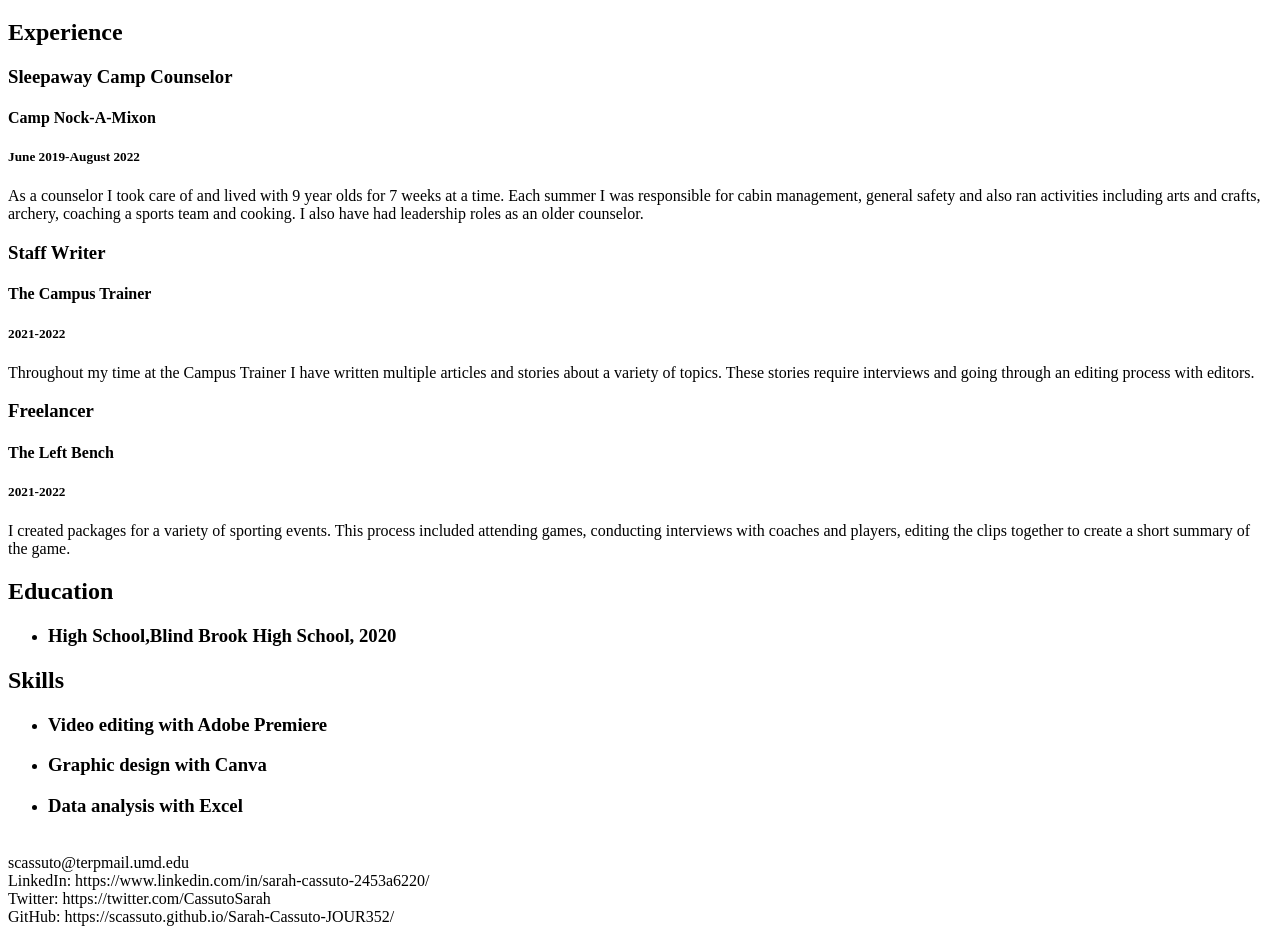
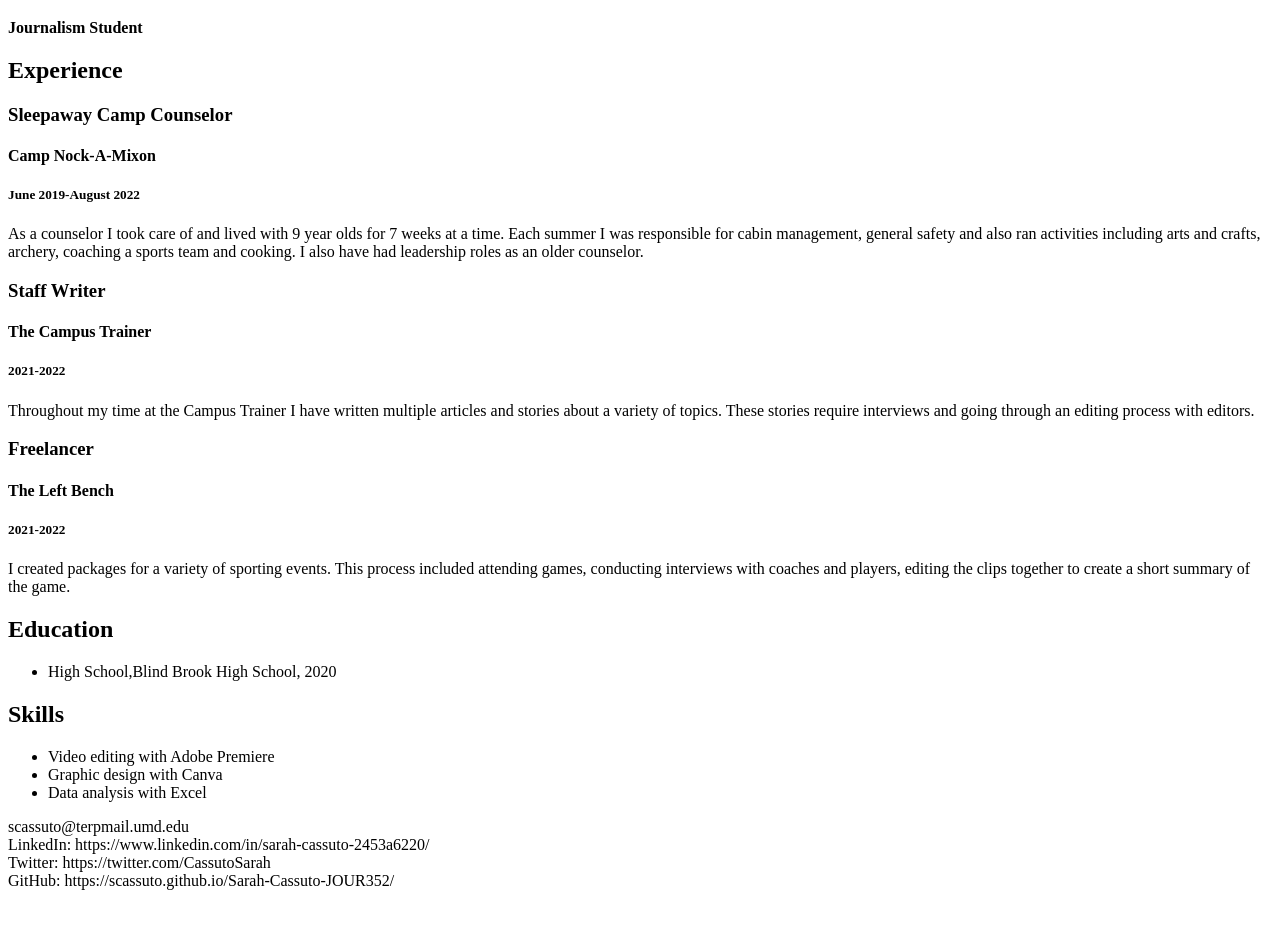
Before and after one commit to scassuto/Sarah-Cassuto-JOUR352, a plain HTML site: page resume.html in a window 1280 px wide. Shown: the part 61-995 px from the top of the page. After the commit the page ends 959 px from the top, so only its background shows below. Drawn offline with Linux system fonts and the light colour scheme.

Commit message:
Update resume.html

```diff
--- a/resume.html
+++ b/resume.html
@@ -7,41 +7,42 @@
     <body>
 
         <h1>Sarah Cassuto</h1>
+        <strong>Journalism Student</strong>
 
         <h2>Experience</h2>
 
-        <h3><strong>Sleepaway Camp Counselor</strong></h3>
+        <h3>Sleepaway Camp Counselor</h3>
         <h4>Camp Nock-A-Mixon</h4>
         <h5>June 2019-August 2022</h5>
             <p>As a counselor I took care of and lived with 9 year olds for 7 weeks at a time. Each summer I was responsible for cabin management, general safety and also ran activities including arts and crafts, archery, coaching a sports team and cooking. I also have had leadership roles as an older counselor. </p>
 
-        <h3><strong>Staff Writer</strong></h3>
+        <h3>Staff Writer</h3>
         <h4>The Campus Trainer</h4>
         <h5>2021-2022</h5>
             <p>Throughout my time at the Campus Trainer I have written multiple articles and stories about a variety of topics. These stories require interviews and going through an editing process with editors.</p>
 
-        <h3><strong>Freelancer</strong></h3>
+        <h3>Freelancer</h3>
         <h4>The Left Bench</h4>
         <h5>2021-2022</h5>
             <p>I created packages for a variety of sporting events. This process included attending games, conducting interviews with coaches and players, editing the clips together to create a short summary of the game. </p>
 
         <h2>Education</h2>
         <ul>
-            <li> <h3> High School,Blind Brook High School, 2020</h3> </li>
+            <li>High School,Blind Brook High School, 2020</li>
         </ul>
 
         <h2>Skills</h2>
         <ul>
-        <li><h3> Video editing with Adobe Premiere </h3></li>
-        <li><h3>Graphic design with Canva </h3> </li>
-        <li><h3> Data analysis with Excel</h3></li>
+        <li>Video editing with Adobe Premiere</li>
+        <li>Graphic design with Canva</li>
+        <li>Data analysis with Excel</li>
         </ul>
 
     <div id="contact">
-        <br>scassuto@terpmail.umd.edu
-        <br> LinkedIn: https://www.linkedin.com/in/sarah-cassuto-2453a6220/
-        <br>Twitter: https://twitter.com/CassutoSarah
-        <br>GitHub: https://scassuto.github.io/Sarah-Cassuto-JOUR352/
+        scassuto@terpmail.umd.edu <br>
+        LinkedIn: https://www.linkedin.com/in/sarah-cassuto-2453a6220/ <br>
+        Twitter: https://twitter.com/CassutoSarah <br>
+        GitHub: https://scassuto.github.io/Sarah-Cassuto-JOUR352/  <br>
     </div>
 
 
```
